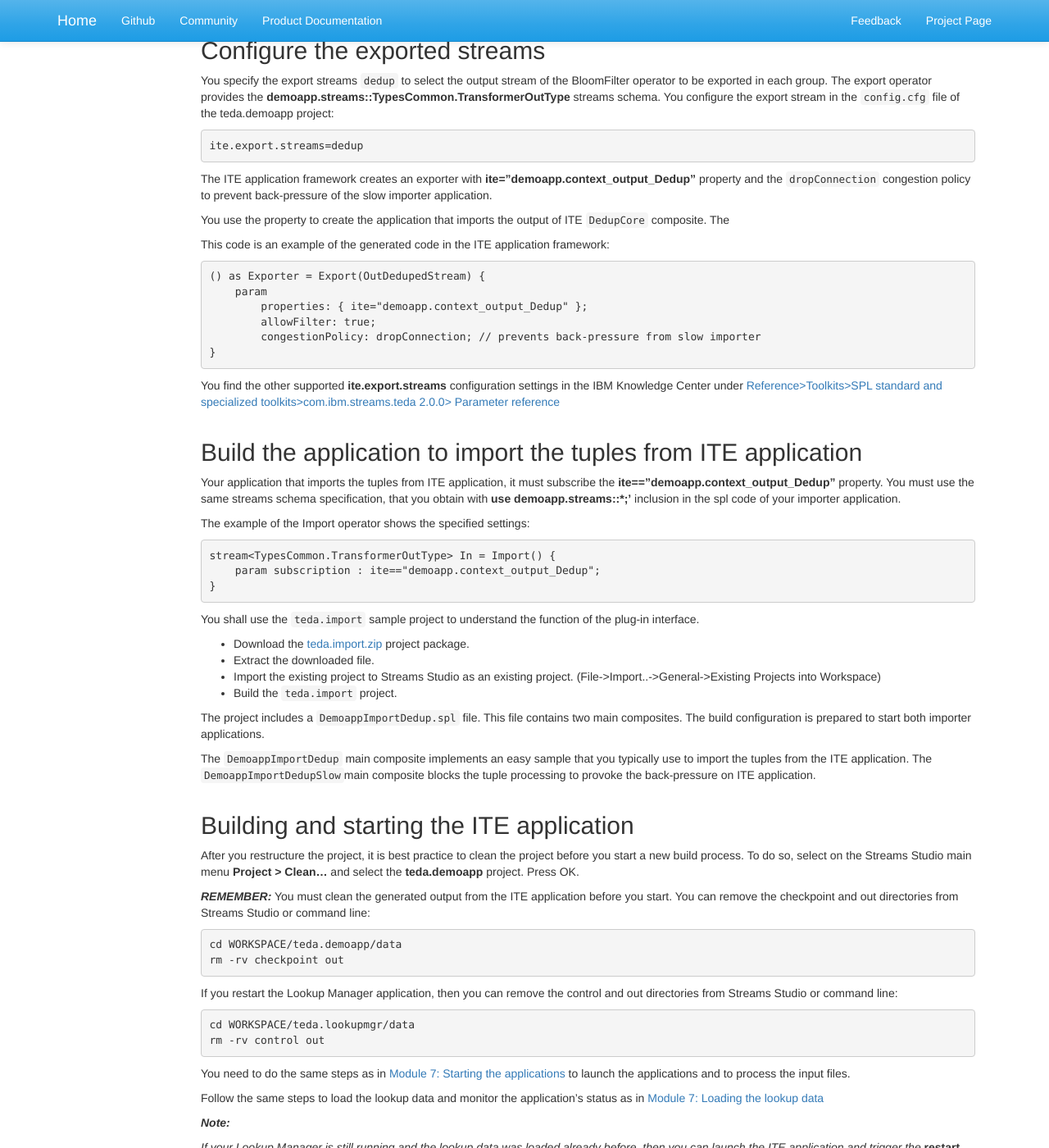
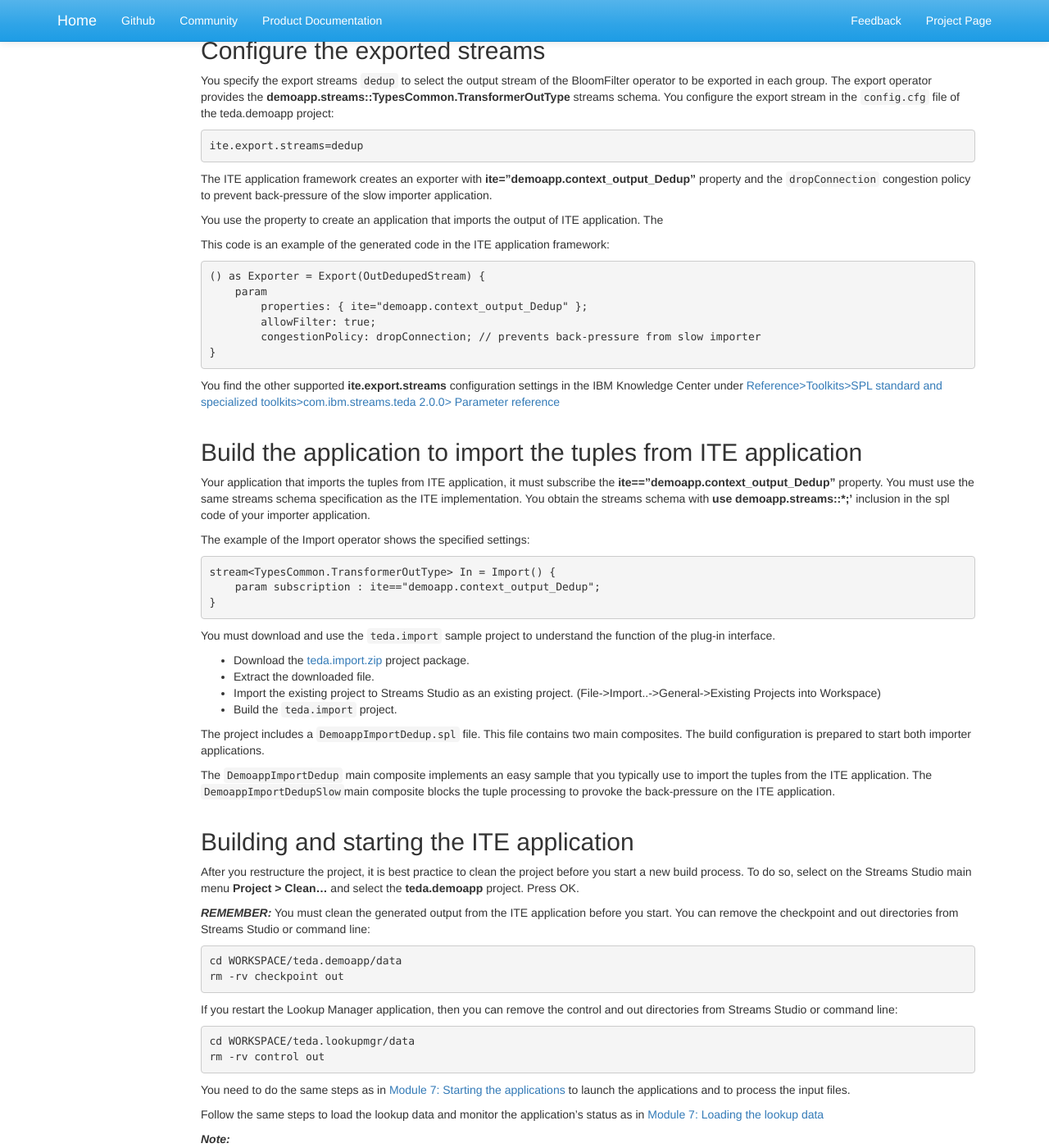
Before and after one commit to IBMStreams/streamsx.tutorial.teda, a Jekyll site: the page built from docs/2.0.0/Module-12/index.markdown, in a window 1280 px wide and 1400 px high, scrolled down 1702 px. Shown: the whole window at 82% size. Built offline with Jekyll 4.4.1, drawn with Linux system fonts in a browser that asks for light colours; nearby versions of some CDN libraries; library files that are not in the unit come from our copies; some of the changed text lies outside the part shown.

Commit message:
Update index.markdown
Smart corrections

```diff
--- a/docs/2.0.0/Module-12/index.markdown
+++ b/docs/2.0.0/Module-12/index.markdown
@@ -57,7 +57,7 @@
 
 The ITE application framework creates an exporter with **ite="demoapp.context_output_Dedup"** property and the `dropConnection` congestion policy to prevent back-pressure of the slow importer application.
 
-You use the property to create the application that imports the output of ITE `DedupCore` composite. The
+You use the property to create an application that imports the output of ITE application. The
 
 This code is an example of the generated code in the ITE application framework:
 
@@ -73,7 +73,7 @@
 ## Build the application to import the tuples from ITE application
 
 Your application that imports the tuples from ITE application, it must subscribe the **ite=="demoapp.context_output_Dedup"** property.
-You must use the same streams schema specification, that you obtain with **use demoapp.streams::*;'** inclusion in the spl code of your importer application.
+You must use the same streams schema specification as the ITE implementation. You obtain the streams schema with **use demoapp.streams::*;'** inclusion in the spl code of your importer application.
 
 The example of the Import operator shows the specified settings:
 
@@ -81,7 +81,7 @@
 		param subscription : ite=="demoapp.context_output_Dedup";
 	}
 
-You shall use the `teda.import` sample project to understand the function of the plug-in interface.
+You must download and use the `teda.import` sample project to understand the function of the plug-in interface.
 
 * Download the [teda.import.zip](teda.import.zip) project package.
 * Extract the downloaded file.
@@ -91,7 +91,7 @@
 The project includes a `DemoappImportDedup.spl` file. This file contains two main composites. The build configuration is prepared to start both importer applications.
 
 The `DemoappImportDedup` main composite implements an easy sample that you typically use to import the tuples from the ITE application.
-The `DemoappImportDedupSlow`main composite blocks the tuple processing to provoke the back-pressure on ITE application.
+The `DemoappImportDedupSlow`main composite blocks the tuple processing to provoke the back-pressure on the ITE application.
 
 ## Building and starting the ITE application
 
@@ -133,13 +133,9 @@
 You start with some preparation steps:
 
 * Download the ITE input files [Part1.zip](Part1.zip) and [Part2.zip](Part2.zip) and expand them in your local file system.
-* Ensure that the ITE and the Lookup Manager applications are healthy, running and in `RUN` ('green' state in the Monitoring GUI)
-* Open the **Instance Graph** view in Streams Studio follows the steps:
-
-  * Expand **Streams Instances** in **Streams Explorer** view.
-  * Select your instance and open menu by click the right mouse button.
-  * Go to **Show Instance Graph** and click the left mouse button.
-  * Select **Flow** as the **Color Schema** for the graph to monitor the tuple processing.
+* Ensure that the ITE and the Lookup Manager applications are healthy, running and in `RUN` state ('green' state in the Monitoring GUI)
+* Open the **Instance Graph** view from Streams Explorer view in Streams Studio
+* Select **Flow** as the **Color Schema** for the graph to monitor the tuple processing.
 
 ### Starting ***DemoappImportDedup*** application.
 
@@ -167,7 +163,7 @@
 
 ### Starting ***DemoappImportDedupSlow*** application.
 
-You can start the **DemoappImportDedupSlow** application, now.
+You must start the **DemoappImportDedupSlow** application, now.
 
 * Expand the **teda.import** project tree to `teda.import`>`teda.import`>`DemoappImportDedupSlow[Build:BuildConfig]`>`BuildConfig[Active]`
 * Launch the application as **Distributed**.
@@ -185,7 +181,7 @@
 
 # Next steps
 
-This module covers the basics of writing applications with the Telecommunications Event Data Analytics (TEDA) application framework. To learn more about the details, refer to the IBM Knowledge Center.
+This module covers the basics of writing applications with the Telecommunications Event Data Analytics (TEDA) application framework. To learn more about the details, refer to the [IBM Knowledge Center](http://www.ibm.com/support/knowledgecenter/SSCRJU_4.2.0/com.ibm.streams.toolkits.doc/spldoc/dita/tk$com.ibm.streams.teda/tk$com.ibm.streams.teda.html).
 
 We continue to improve this tutorial.
 If you have any feedback, please click the Feedback button at the top and let us know what you think!
```
Also changed, not shown: other parts of docs/2.0.0/Module-12/index.markdown (+2 -2 lines).
